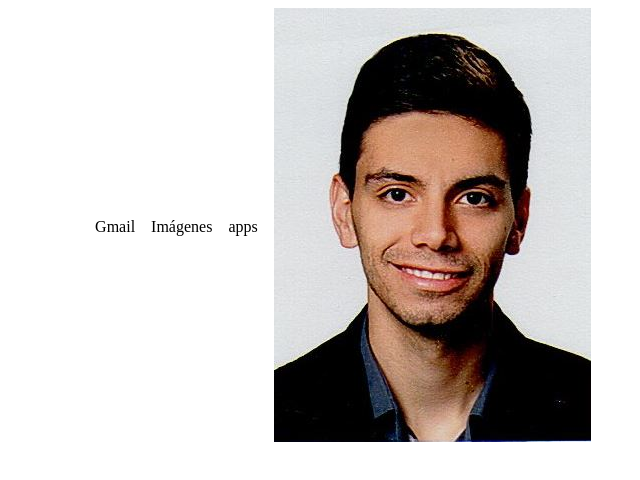
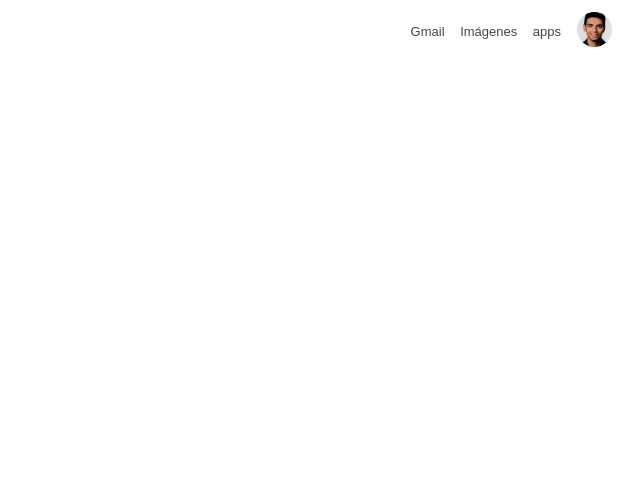
Before and after one commit to shukonin/google-frontPage, a plain HTML site: page index.html in a window 1280 px wide. Shown: the whole page, without its empty margins (640-1280 px from the left). Drawn offline with Linux system fonts and the light colour scheme.

Commit message:
top-right-nav adjusted in space, font and img

```diff
--- a/css/styles.css
+++ b/css/styles.css
@@ -1,6 +1,23 @@
+/* ------------------------------------general */
+body {
+    margin: 0;
+    font-family: 'Arial','Roboto', sans-serif;
+    font-weight: 400;
+    font-size: 13px;
+}
+
+
+
+/* ------------------------------------header */
+
+header {
+    margin-top: 12px;
+    color: rgb(70, 70, 70);
+}
+
 .top-right-nav {
     display: flex;
-    margin: 0 2%;
+    margin: 0 1%;
     padding: 0;
     list-style: none;
     justify-content: flex-end;
@@ -8,5 +25,12 @@
 }
 
 .top-right-nav li {
-    padding-right: 1em;
+    padding-right: 1.2em;
 }
+
+.my-profile-img img {
+    height: 35px;
+    width: 35px;
+    object-fit: cover;
+    border-radius: 100%;
+}
--- a/index.html
+++ b/index.html
@@ -4,6 +4,7 @@
     <meta charset="UTF-8">
     <meta name="viewport" content="width=device-width, initial-scale=1.0">
     <link rel="stylesheet" href="css/styles.css">
+    <link href="https://fonts.googleapis.com/css2?family=Roboto:wght@300;400;500&display=swap" rel="stylesheet">
     <title>Google</title>
 </head>
 <body>
@@ -12,7 +13,11 @@
             <li>Gmail</li>
             <li>Imágenes</li>
             <li>apps</li>
-            <li><img src="images/Foto.JPG" alt=""></li>
+            <li>
+                <div class="my-profile-img">
+                    <img src="images/Foto.JPG" alt="">
+                </div>
+            </li>
         </ul>
     </header>
     <section class="main"></section>
```
